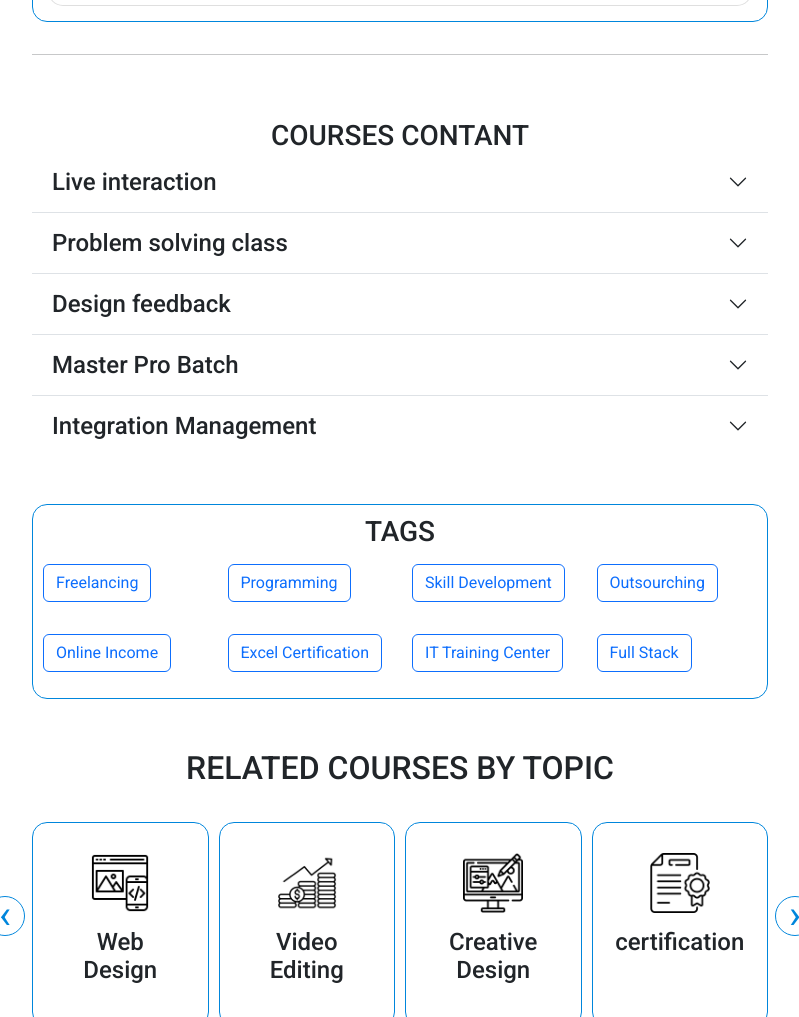
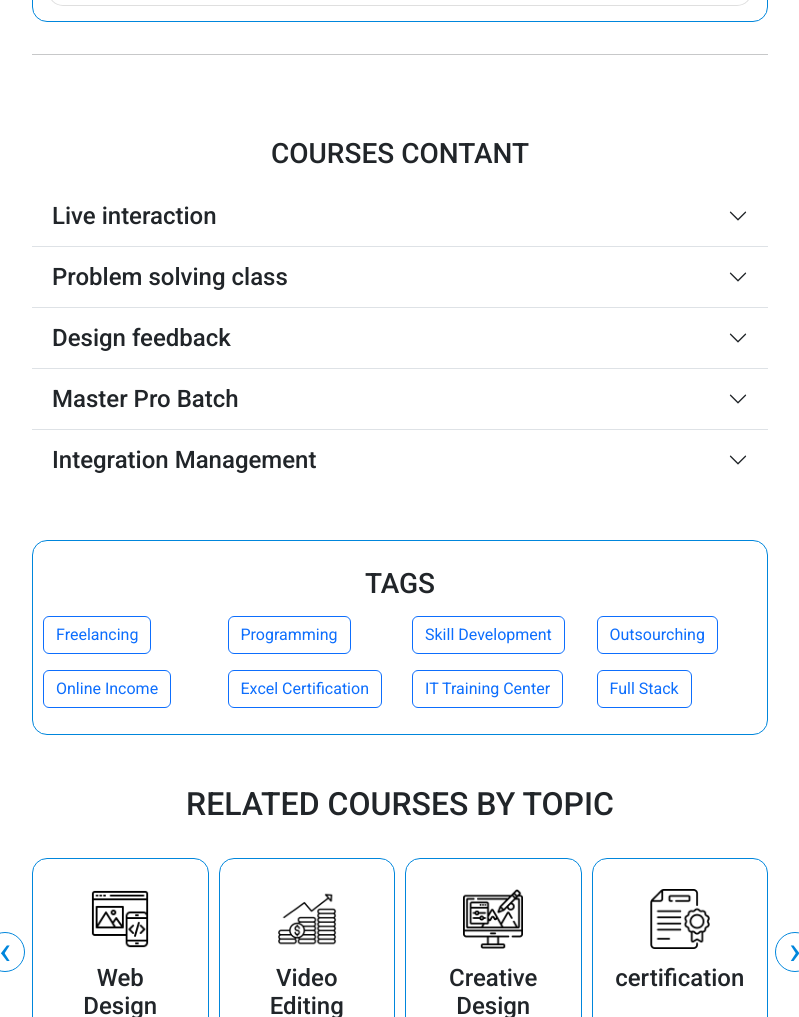
Before and after one commit to Sazib-Banik/projectTrainingpundit, a plain HTML site: page courses-details.html in a window 1280 px wide. Shown: the part 1783-2800 px from the top of the page, without its empty margins (50-849 px from the left). Drawn offline with nearby package versions, Linux system fonts and the light colour scheme; files whose address does not match are found by name.

Commit message:
padding add

```diff
--- a/courses-details.html
+++ b/courses-details.html
@@ -462,8 +462,8 @@
             </div>
             <hr />
             <!-- ===== courses contant-part start ===== -->
-            <div class="offcanvas-body py-5">
-              <h3 class="text-center">COURSES CONTANT</h3>
+            <div class="offcanvas-body layout_padding">
+              <h3 class="text-center py-3">COURSES CONTANT</h3>
               <div class="accordion accordion-flush" id="accordionFlushExample">
                 <div class="accordion-item">
                   <h2 class="accordion-header">
@@ -787,8 +787,8 @@
             </div>
             <!-- ===== tag-part start ===== -->
             <div class="tag layout_padding">
-              <h3 class="text-center">TAGS</h3>
-              <div class="row py-3">
+              <h3 class="text-center py-3">TAGS</h3>
+              <div class="row">
                 <div class="col-3">
                   <button type="button" class="btn btn-outline-primary">
                     Freelancing
@@ -986,7 +986,7 @@
               </div>
             </div>
             <!-- ===== success-story-part start ===== -->
-            <section id="success-part" class="layout_padding">
+            <section id="success-part" >
               <div class="row d-flex align-items-center">
                 <div class="col-md-6">
                   <div class="success-part-left">
```
